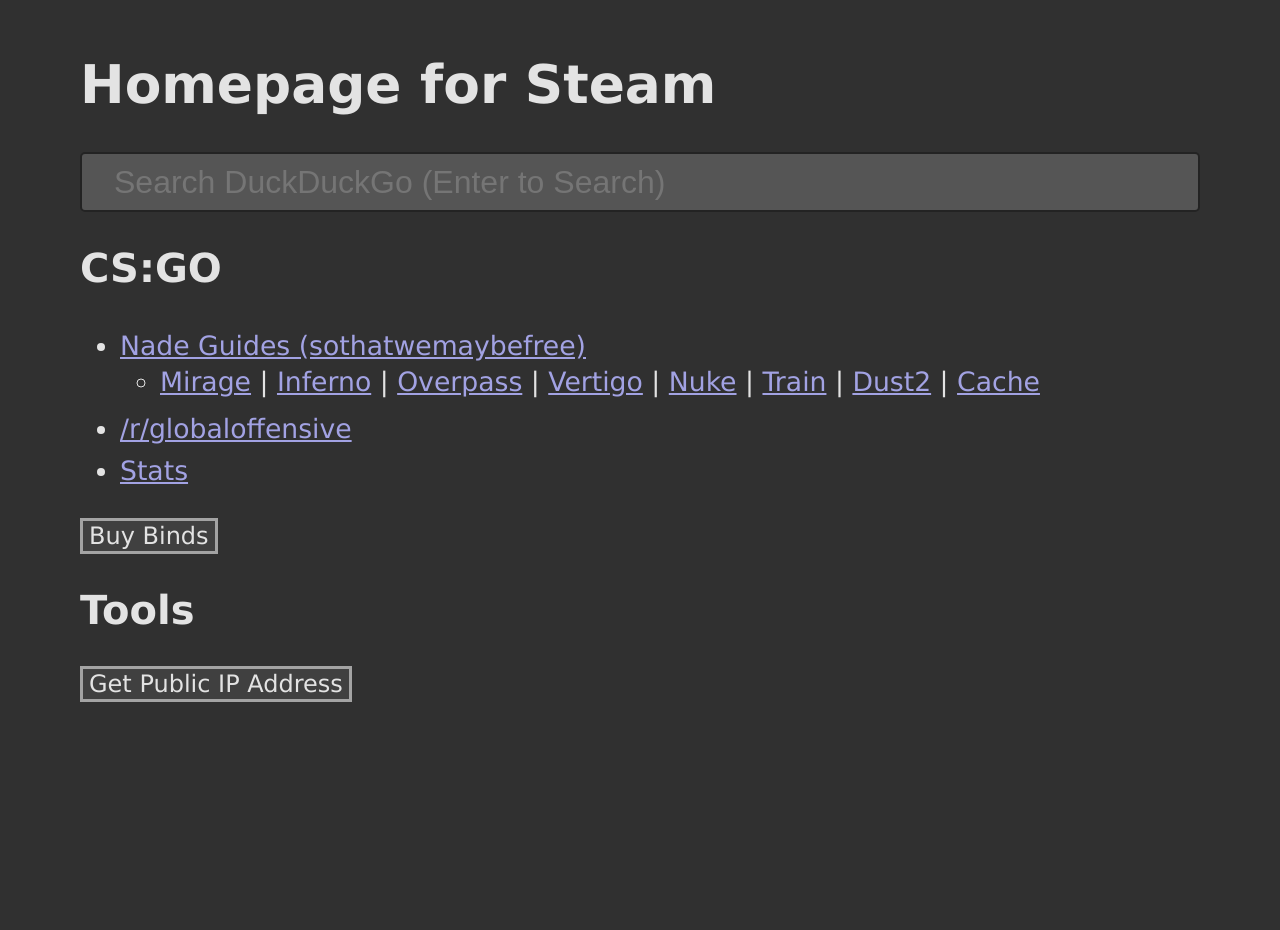
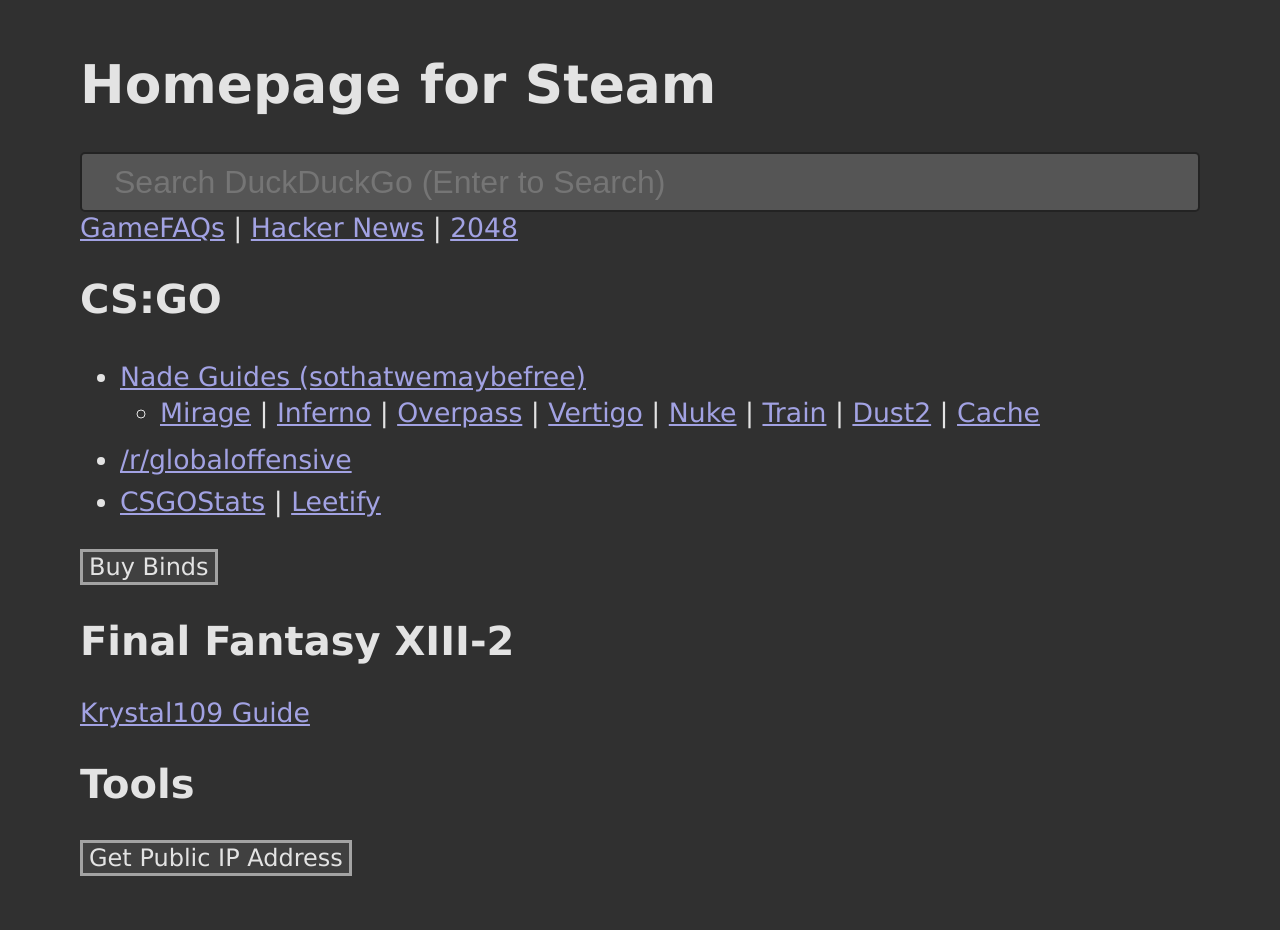
Before and after one commit to Flafla2/flafla2.github.io, a Jekyll site: the page steam/index.html, which Jekyll copies as it is, in a window 1280 px wide. Built offline with Jekyll 4.4.1, drawn with Linux system fonts in a browser that asks for light colours; before the commit the page ends 900 px from its top, so only the background shows below that.

Commit message:
Add more links to the steam page

```diff
--- a/steam/index.html
+++ b/steam/index.html
@@ -83,6 +83,9 @@
 			<input type="text" name="q" autocomplete="off" value="" placeholder="Search DuckDuckGo (Enter to Search)" />
 		</form>
 	</center>
+	<a href="https://gamefaqs.gamespot.com">GameFAQs</a> |
+	<a href="http://news.ycombinator.com">Hacker News</a> |
+	<a href="https://2048game.com">2048</a>
 	<div class="game" id="csgo">
 		<h2>CS:GO</h2>
 		<ul>
@@ -92,7 +95,7 @@
 				</ul>
 			</li>
 			<li><a href="https://reddit.com/r/globaloffensive">/r/globaloffensive</a></li>
-			<li><a href="https://csgostats.gg/player/76561198029345998">Stats</a></li>
+			<li><a href="https://csgostats.gg/player/76561198029345998">CSGOStats</a> | <a href="https://leetify.com">Leetify</a></li>
 		</ul>
 		<button onclick="document.getElementById('buy-binds').classList.toggle('hidden')">Buy Binds</button><br/>
 		<table id="buy-binds" class="hidden">
@@ -125,6 +128,10 @@
 			</tr>
 		</table>
 	</div>
+	<div class="game" id="ffxiii-2">
+		<h2>Final Fantasy XIII-2</h2>
+		<a href="https://gamefaqs.gamespot.com/pc/846193-final-fantasy-xiii-2/faqs/63854">Krystal109 Guide</a>
+	</div>
 	<div class="game" id="utils">
 		<h2>Tools</h2>
 		<script type="text/javascript">
```
